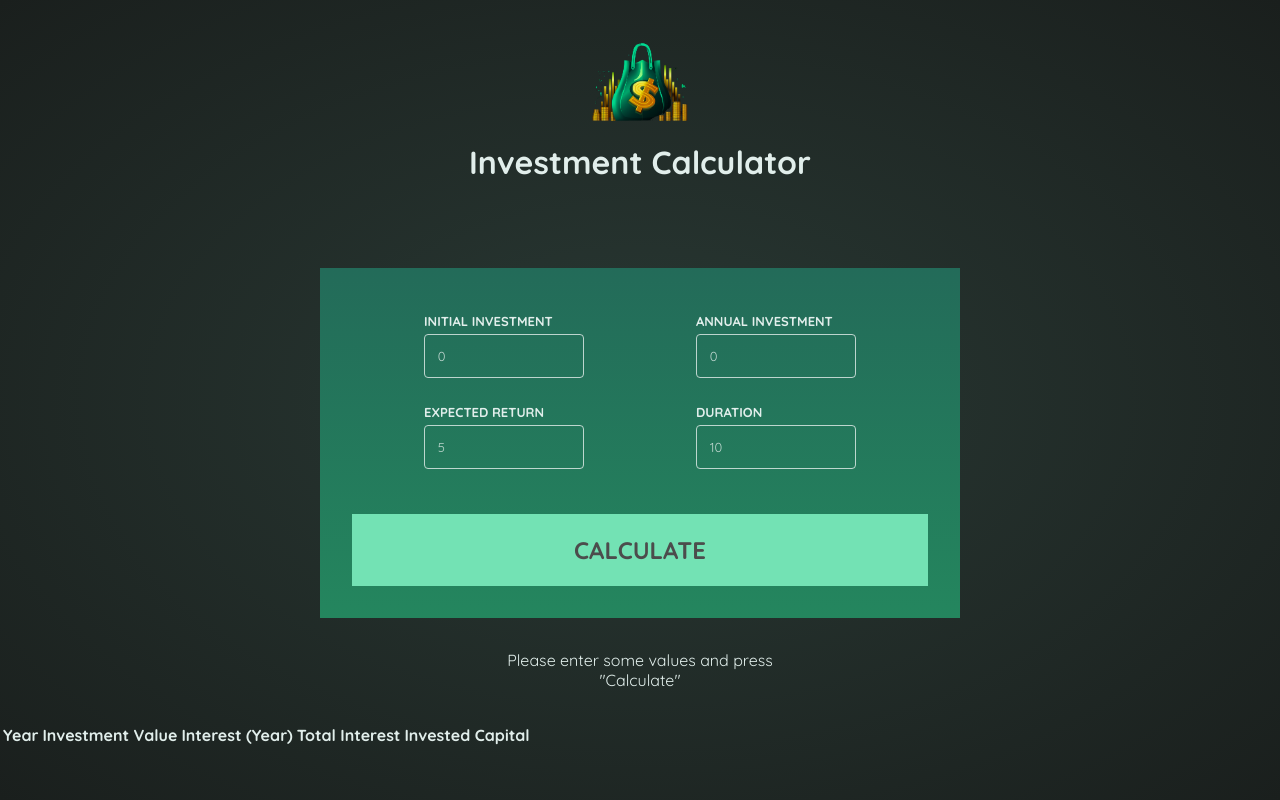
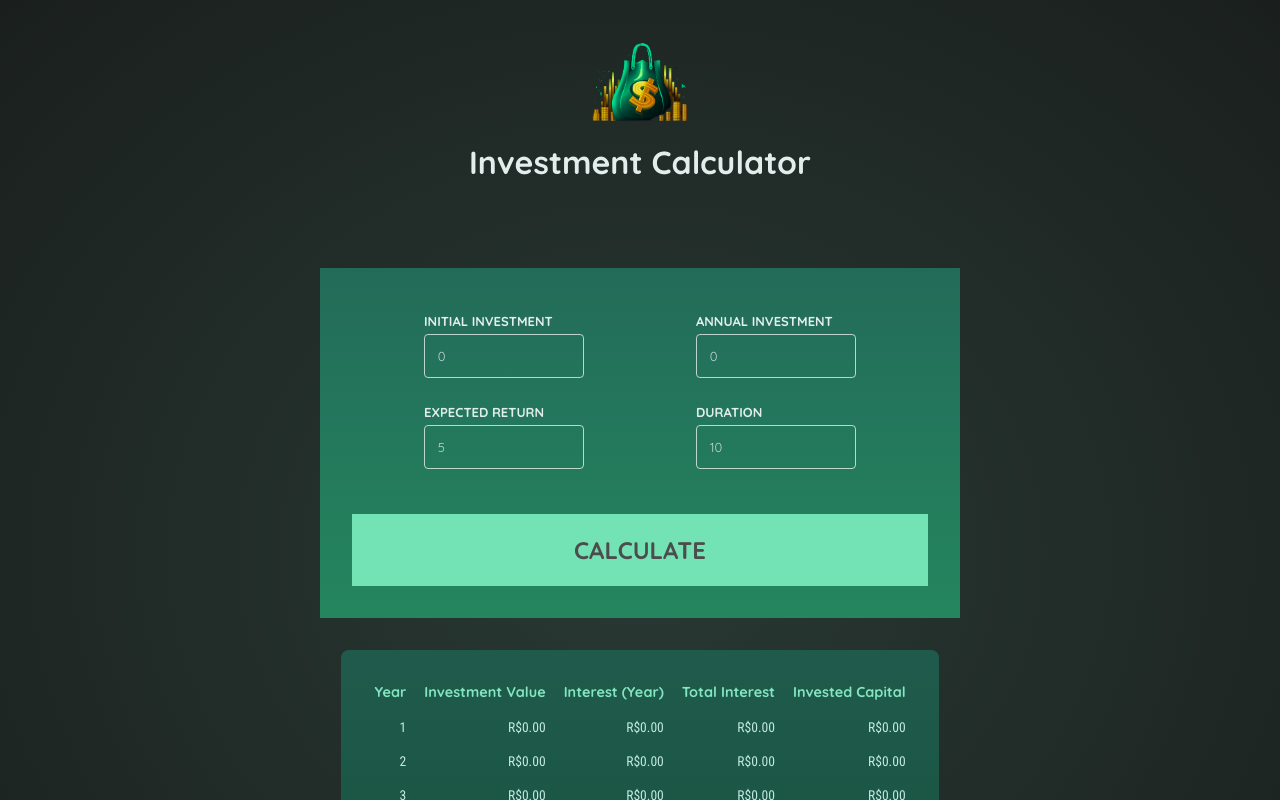
Before and after one commit to aragao-a/Investment-Calculator-Angular, an Angular app: page / in a window 1280 px wide. Both pictures are taken after a click on the button "CALCULATE". Shown: the top 800 px of the page. Built offline with nearby package versions, Linux system fonts and the light colour scheme.

Commit message:
Done calculator base

```diff
--- a/src/app/result-table/result-table.component.css
+++ b/src/app/result-table/result-table.component.css
@@ -1,7 +1,35 @@
 
 P {
 
-    margin: 2rem auto;
-    max-width: 20rem;
-    text-align: center;
-  }
+  margin: 2rem auto;
+  max-width: 20rem;
+  text-align: center;
+}
+
+table {
+
+  max-width: 50rem;
+  margin: 2rem auto;
+  padding: 1rem;
+  table-layout: fixed;
+  border-spacing: 1rem;
+  text-align: right;
+  background: linear-gradient(
+    to bottom,
+    #1f5a4c,
+    #16523a);
+  border-radius: 8px;
+}
+
+table thead {
+
+  font-size: 0.9rem;
+  color: #83e6c0;
+}
+
+table tbody {
+
+  font-family: 'Roboto Condensed', sans-serif;
+  font-size: 0.85rem;
+  color: #c2e9e0;
+}
--- a/src/app/result-table/result-table.component.html
+++ b/src/app/result-table/result-table.component.html
@@ -1,4 +1,9 @@
+
+@if (!results) {
+
     <p>Please enter some values and press "Calculate"</p>
+
+} @else {
 
     <table>
 
@@ -13,6 +18,16 @@
         </thead>
 
         <tbody>
-
+            @for (result of results; track result.year) {
+                <tr>
+                    <td>{{result.year}}</td>
+                    <td>{{result.valueEndOfYear | currency:'BRL'}}</td>
+                    <td>{{result.interest | currency:'BRL'}}</td>
+                    <td>{{result.totalInterest | currency:'BRL'}}</td>
+                    <td>{{result.totalAmountInvested | currency:'BRL'}}</td>
+                </tr>
+            }
         </tbody>
     </table>
+
+}
--- a/src/app/result-table/result-table.component.ts
+++ b/src/app/result-table/result-table.component.ts
@@ -1,9 +1,10 @@
+import { CurrencyPipe } from '@angular/common';
 import { Component, Input } from '@angular/core';
 
 @Component({
   selector: 'app-result-table',
   standalone: true,
-  imports: [],
+  imports: [CurrencyPipe],
   templateUrl: './result-table.component.html',
   styleUrl: './result-table.component.css'
 })
```
Lines whose indentation alone changed are shown as unchanged.
